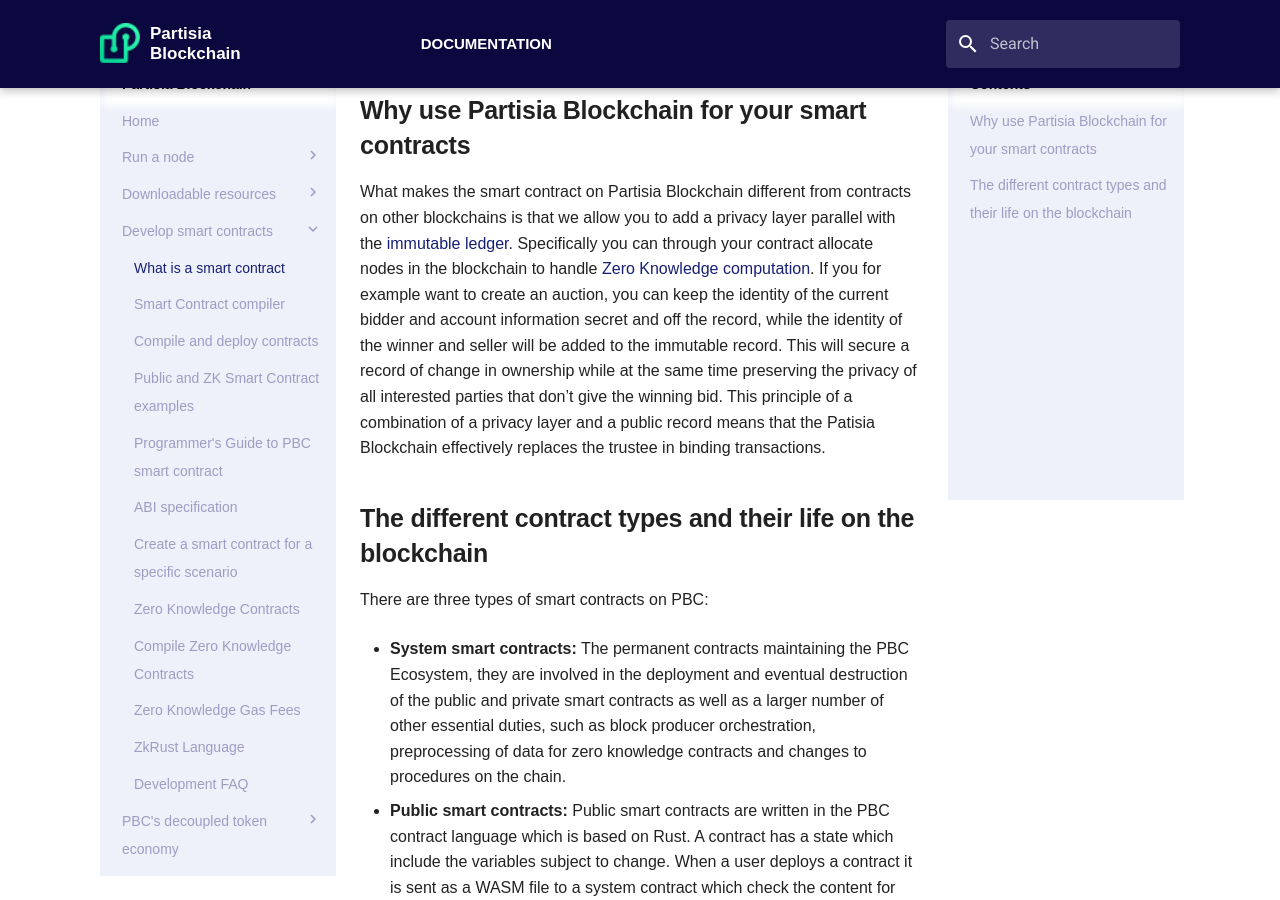
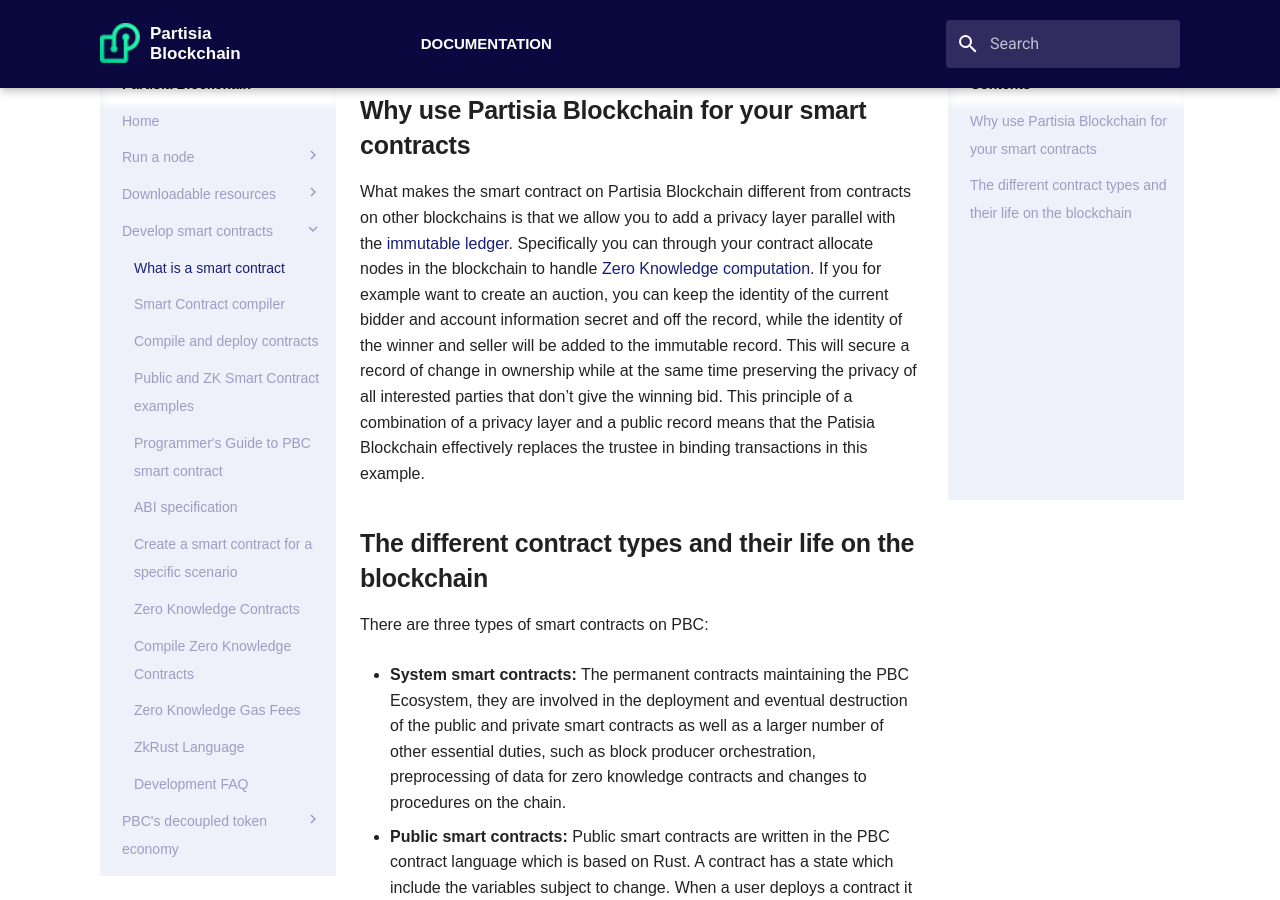
Before and after one commit to 0xSero/partisia-docs, an MkDocs documentation site: the page built from docs/contract-development.md, in a window 1280 px wide and 900 px high, scrolled down 392 px. Built offline with MkDocs 1.6.1 and Material for MkDocs 9.7.7, drawn with Linux system fonts in a browser that asks for light colours; some web fonts are replaced; a script that is not in the unit is left out.

Commit message:
Adding a couple of words.

```diff
--- a/docs/contract-development.md
+++ b/docs/contract-development.md
@@ -4,7 +4,7 @@
 
 ## Why use Partisia Blockchain for your smart contracts
 
-What makes the smart contract on Partisia Blockchain different from contracts on other blockchains is that we allow you to add a privacy layer parallel with the [immutable ledger](dictionary.md#pbc-ledger). Specifically you can through your contract allocate nodes in the blockchain to handle [Zero Knowledge computation](dictionary.md#mpc). If you for example want to create an auction, you can keep the identity of the current bidder and account information secret and off the record, while the identity of the winner and seller will be added to the immutable record. This will secure a record of change in ownership while at the same time preserving the privacy of all interested parties that don’t give the winning bid. This principle of a combination of a privacy layer and a public record means that the Patisia Blockchain effectively replaces the trustee in binding transactions.
+What makes the smart contract on Partisia Blockchain different from contracts on other blockchains is that we allow you to add a privacy layer parallel with the [immutable ledger](dictionary.md#pbc-ledger). Specifically you can through your contract allocate nodes in the blockchain to handle [Zero Knowledge computation](dictionary.md#mpc). If you for example want to create an auction, you can keep the identity of the current bidder and account information secret and off the record, while the identity of the winner and seller will be added to the immutable record. This will secure a record of change in ownership while at the same time preserving the privacy of all interested parties that don’t give the winning bid. This principle of a combination of a privacy layer and a public record means that the Patisia Blockchain effectively replaces the trustee in binding transactions in this example.
 
 ## The different contract types and their life on the blockchain
 
```
